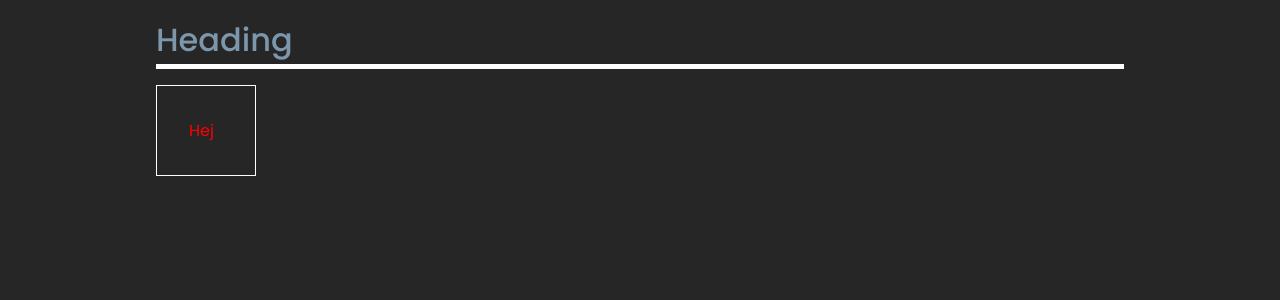
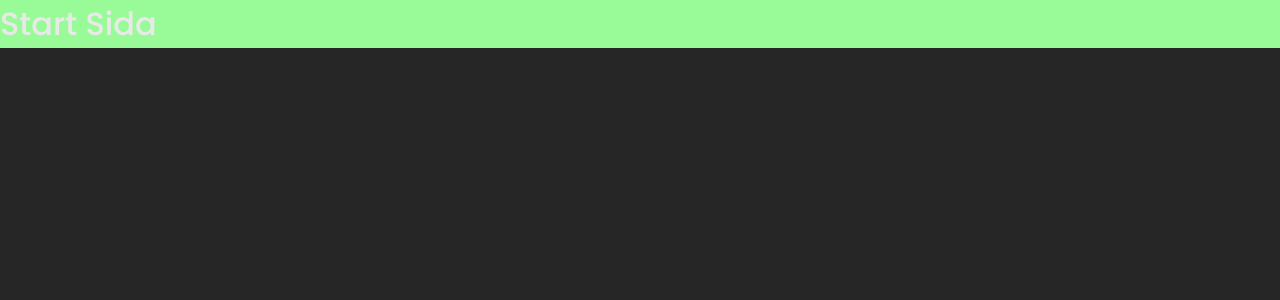
Before and after one commit to Marko350/filmvisarna, a React (Create React App) app: page / in a window 1280 px wide. Shown: the top 300 px of the page. Built offline with nearby package versions, Linux system fonts and the light colour scheme; a web font is replaced by a local one.

Commit message:
added start p to app.js

```diff
--- a/src/App.js
+++ b/src/App.js
@@ -1,11 +1,14 @@
 import { BrowserRouter, Route } from 'react-router-dom';
 import Start from './pages/Start';
+
+import StartPage from "./pages/StartPage";
 
 function App() {
   return (
     <div className="App">
       <BrowserRouter>
-        <Route exact path='/' component={Start} />
+        {/* <Route exact path='/' component={Start} /> */}
+        <Route exact path='/' component={StartPage} />
       </BrowserRouter>
     </div>
   );
```
